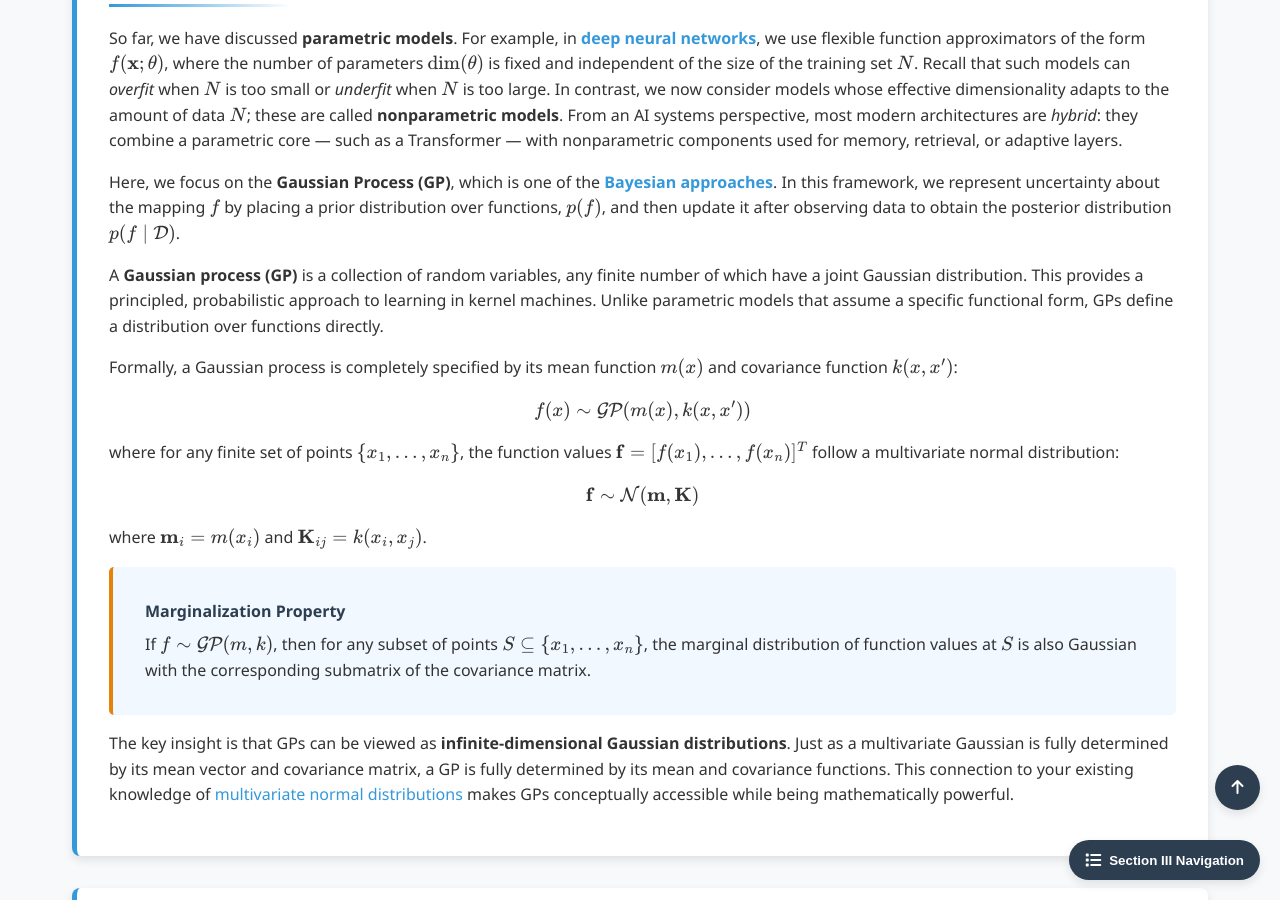
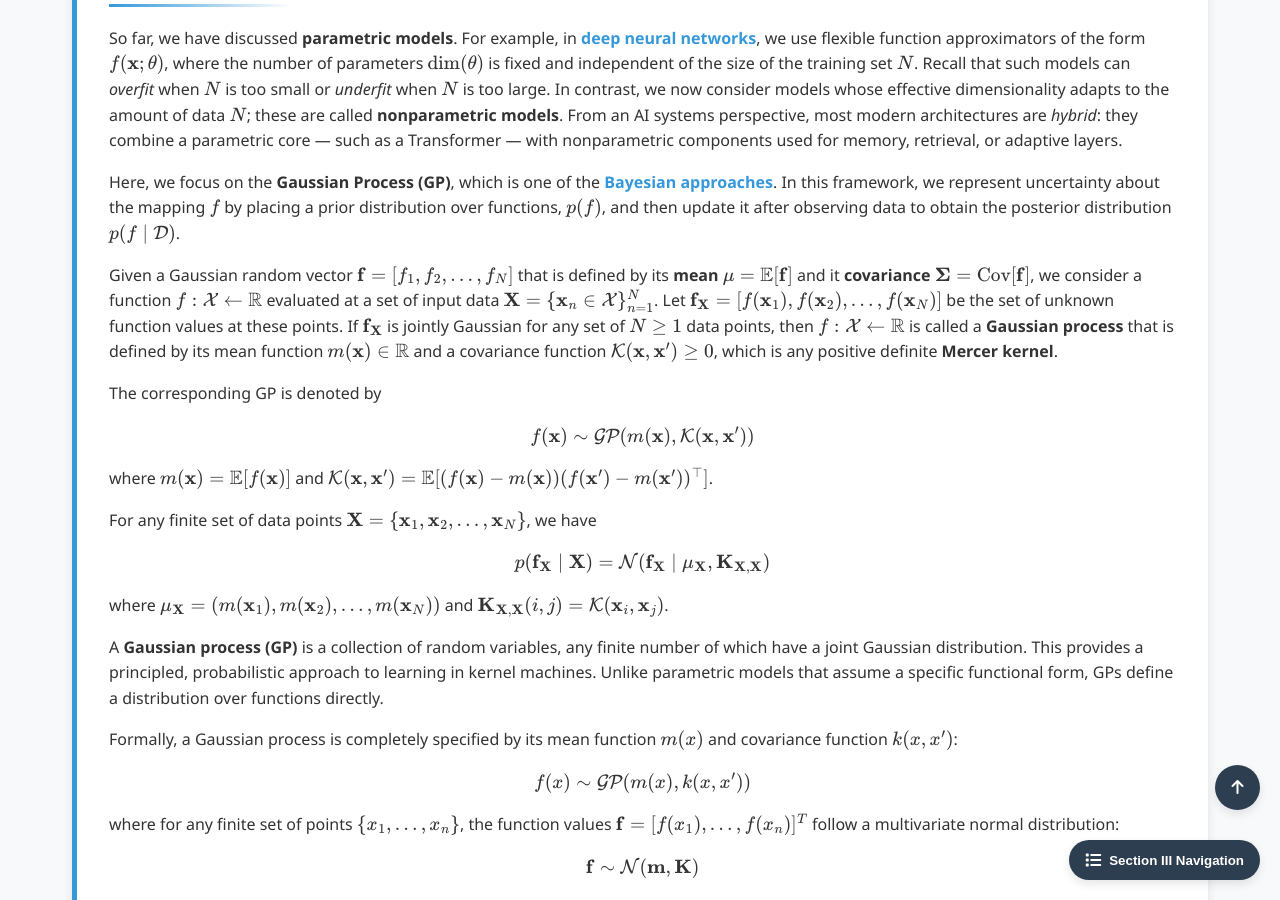
Before and after one commit to Yusukey01/yusukey01.github.io, a Jekyll site: the page built from Mathematics/Probability/gaussian_process.html, in a window 1280 px wide and 900 px high, scrolled down 662 px. Built offline with Jekyll 4.4.1, drawn with Linux system fonts in a browser that asks for light colours.

Commit message:
added Gaussian Process

```diff
--- a/Mathematics/Probability/gaussian_process.html
+++ b/Mathematics/Probability/gaussian_process.html
@@ -123,6 +123,34 @@ uses_python: true
                     then update it after observing data to obtain the posterior distribution \(p(f \mid \mathcal{D})\).
                 </p>
 
+                <p>
+                    Given a Gaussian random vector \(\mathbf{f}=[f_1, f_2, \ldots, f_N]\) that is defined by its <strong>mean</strong>
+                    \(\mathbf{\mu} = \mathbb{E}[\mathbf{f}]\) and it <strong>covariance</strong> \(\mathbf{\Sigma} = \text{Cov}[\mathbf{f}]\), we
+                    consider a function \(f: \mathcal{X} \leftarrow \mathbb{R}\) evaluated at a set of input data \(\mathbf{X} = \{\mathbf{x}_n \in \mathcal{X}\}_{n=1}^N\).
+                    Let \(\mathbf{f}_{\mathbf{X}} = [f(\mathbf{x}_1), f(\mathbf{x}_2), \ldots, f(\mathbf{x}_N)] \) be the set of
+                    unknown function values at these points. If \(\mathbf{f}_{\mathbf{X}}\) is jointly Gaussian for any set of \(N \geq 1\) data points, then
+                    \(f: \mathcal{X} \leftarrow \mathbb{R}\) is called a <strong>Gaussian process</strong> that is defined by its mean function
+                    \(m(\mathbf{x}) \in \mathbb{R}\) and a covariance function \(\mathcal{K}(\mathbf{x}, \mathbf{x}') \geq 0\), which is any
+                    positive definite <strong>Mercer kernel</strong>.
+                </p>
+
+                <p>
+                    The corresponding GP is denoted by
+                    \[
+                    f(\mathbf{x}) \sim \mathcal{GP}(m(\mathbf{x}), \mathcal{K}(\mathbf{x}, \mathbf{x}'))
+                    \]
+                    where \(m(\mathbf{x}) = \mathbb{E}[f(\mathbf{x})]\)
+                    and \(\mathcal{K}(\mathbf{x}, \mathbf{x}') = \mathbb{E}[(f(\mathbf{x})-m(\mathbf{x}))(f(\mathbf{x}')-m(\mathbf{x}'))^\top]\).
+                </p>
+
+                <p>
+                    For any finite set of data points \(\mathbf{X} = \{\mathbf{x}_1, \mathbf{x}_2, \ldots, \mathbf{x}_N\}\), we have
+                    \[
+                    p(\mathbf{f}_{\mathbf{X}} \mid \mathbf{X}) = \mathcal{N}(\mathbf{f}_{\mathbf{X}} \mid \mathbf{\mu}_{\mathbf{X}}, \mathbf{K}_{\mathbf{X}, \mathbf{X}})
+                    \]
+                    where \(\mathbf{\mu}_{\mathbf{X}} = ( m(\mathbf{x}_1), m(\mathbf{x}_2), \ldots, m(\mathbf{x}_N))\) and
+                    \(\mathbf{K}_{\mathbf{X}, \mathbf{X}}(i, j) = \mathcal{K}(\mathbf{x}_i, \mathbf{x}_j) \).
+                </p>
 
                 <p>
                     A <strong>Gaussian process (GP)</strong> is a collection of random variables, any finite number of which have
```
